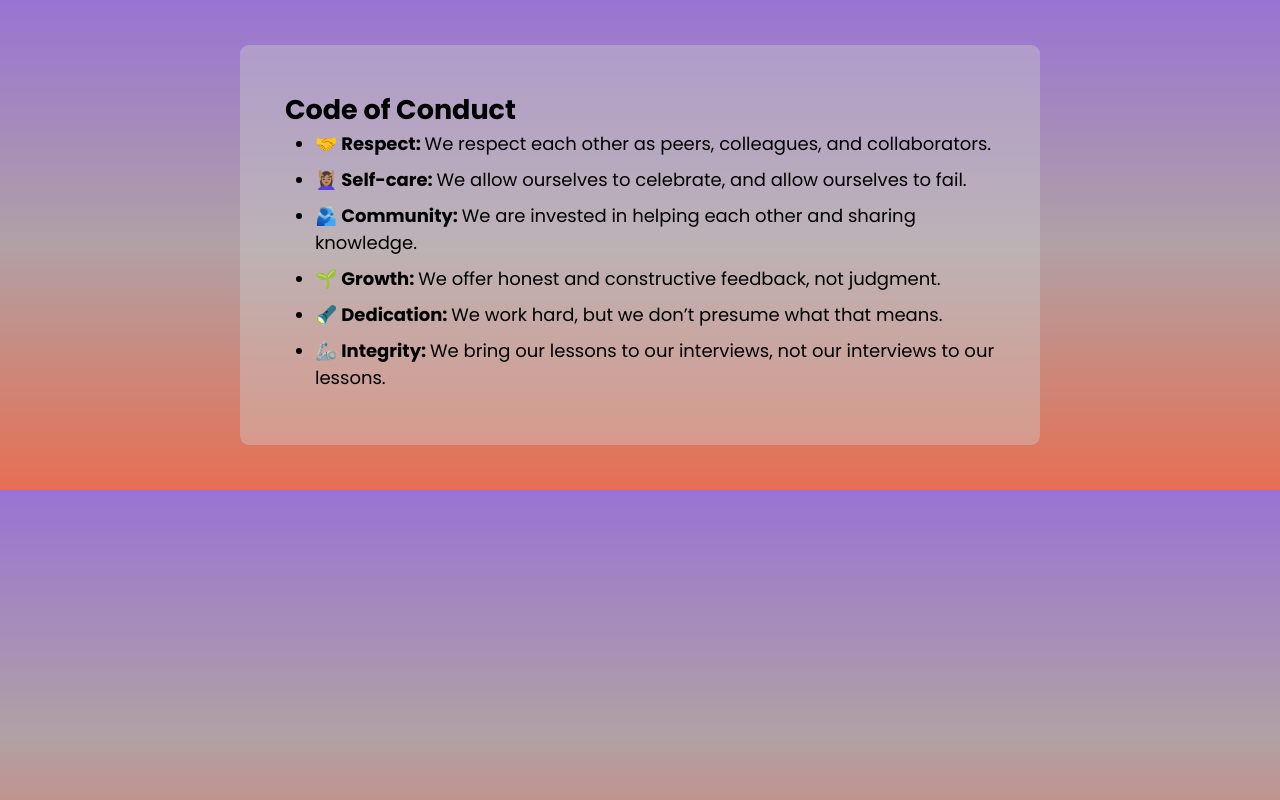
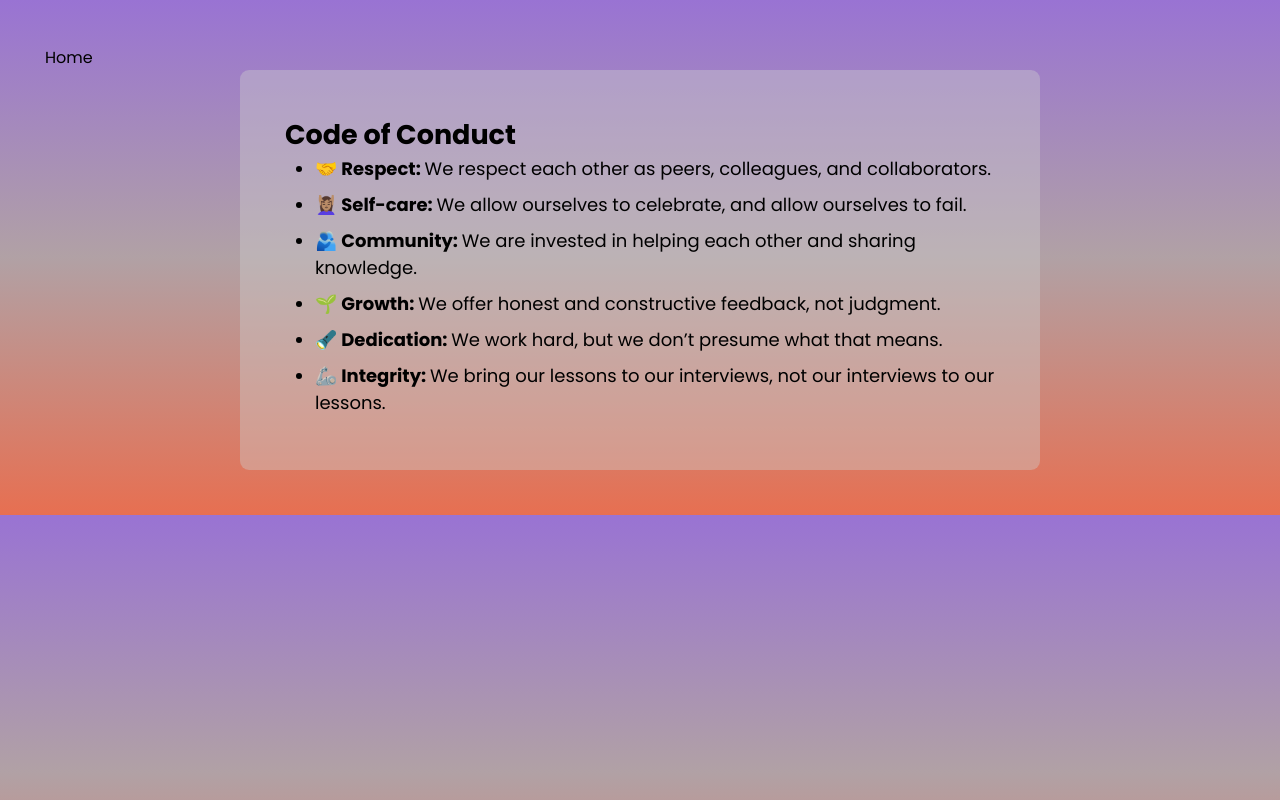
Before and after one commit to empathetech/empathetech.org, a Next.js app: page /code-of-conduct in a window 1280 px wide. Built offline with nearby package versions, Linux system fonts and the light colour scheme.

Commit message:
Home link

```diff
--- a/src/pages/code-of-conduct.tsx
+++ b/src/pages/code-of-conduct.tsx
@@ -1,10 +1,12 @@
 import React from "react"
 import styles from "@/styles/page.module.css"
 import { TextBlock, CodeOfConduct } from "@/components"
+import Link from 'next/link';
 
 export default function codeOfConduct() {
   return (
     <>
+      <Link href="/">Home</Link>
       <TextBlock>
         <CodeOfConduct />
       </TextBlock>
```
